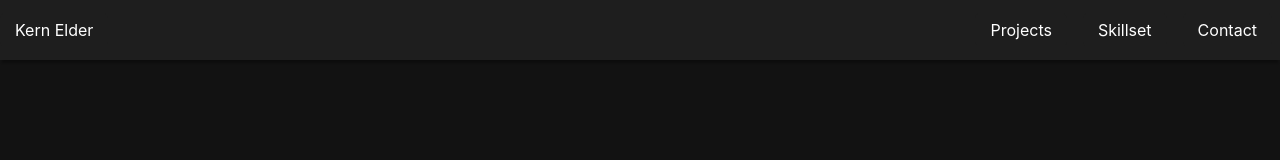
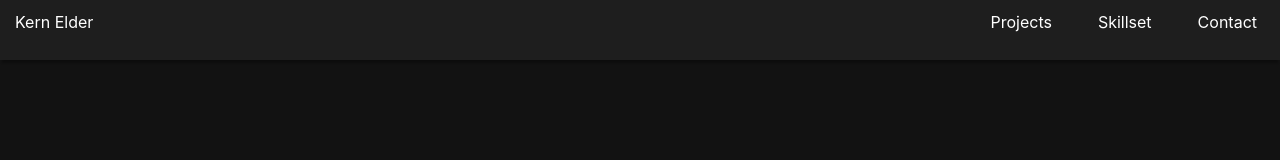
Before and after one commit to Kelel1/portfolioSite, a Next.js app: page / in a window 1280 px wide. Shown: the top 160 px of the page. Built offline with nearby package versions, Linux system fonts and the light colour scheme.

Commit message:
replace navbar buttons w/ p-tags

```diff
--- a/components/NavBar.js
+++ b/components/NavBar.js
@@ -5,24 +5,33 @@ const Button = styled.button `
   color: white;
   cursor: pointer;
   padding: 5px 15px;
-  border-radius: 5px;
-  border: none;
+  // border-radius: 5px;
+  // border: none;
   border-color: #1e1e1e;
   outline: none;
   box-shadow: none;
+`
+const NavLink = styled.p`
+  background-color: #1e1e1e;
+  color: white;
+  cursor: pointer;
+  padding: 5px 15px;
+  // border-radius: 5px;
+  // border: none;
+
 `
 
 const NavBar = () => (
   <header className="navigation">
     <nav className="nav-bar">
       <div></div>
-      <div><Button href="/">Kern Elder</Button></div>
+      <div><NavLink href="/">Kern Elder</NavLink></div>
       <div className="space"></div>
       <div className="nav-items">
         <ul>
-          <li><Button>Projects</Button></li>
-          <li><Button>Skillset</Button></li>
-          <li><Button>Contact</Button></li>
+          <li><NavLink>Projects</NavLink></li>
+          <li><NavLink>Skillset</NavLink></li>
+          <li><NavLink>Contact</NavLink></li>
         </ul>
       </div>
     </nav>
```
